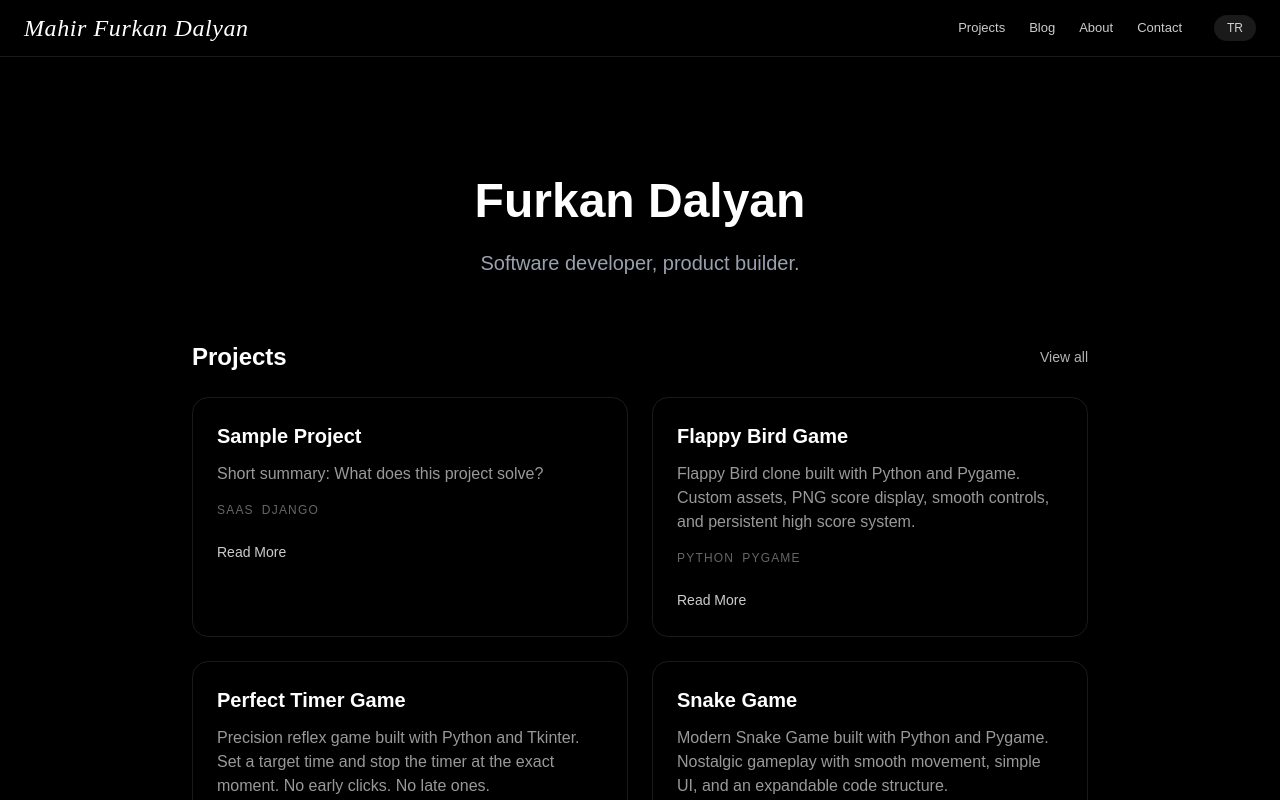
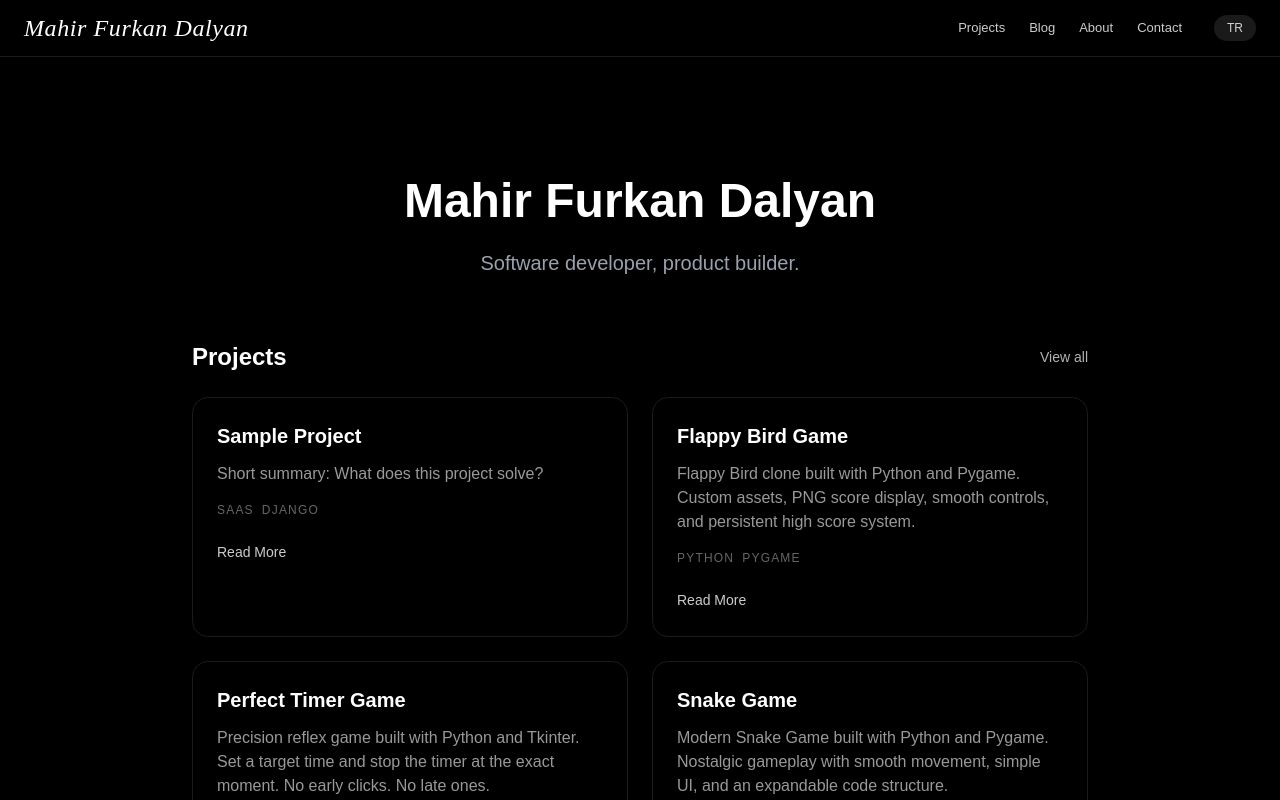
Before and after one commit to furkandalyan/site, a Next.js app: page /en in a window 1280 px wide. Shown: the top 800 px of the page. Built offline with nearby package versions, Linux system fonts and the light colour scheme.

Commit message:
Update homepage name

```diff
--- a/src/app/[lang]/page.tsx
+++ b/src/app/[lang]/page.tsx
@@ -13,7 +13,7 @@ export default async function Home({
     <div className="space-y-16">
       <div className="text-center mt-20">
         <h1 className="text-5xl font-bold">
-          {lang === "tr" ? "Furkan Dalyan" : "Furkan Dalyan"}
+          {lang === "tr" ? "Mahir Furkan Dalyan" : "Mahir Furkan Dalyan"}
         </h1>
 
         <p className="mt-6 text-xl text-gray-400">
```
